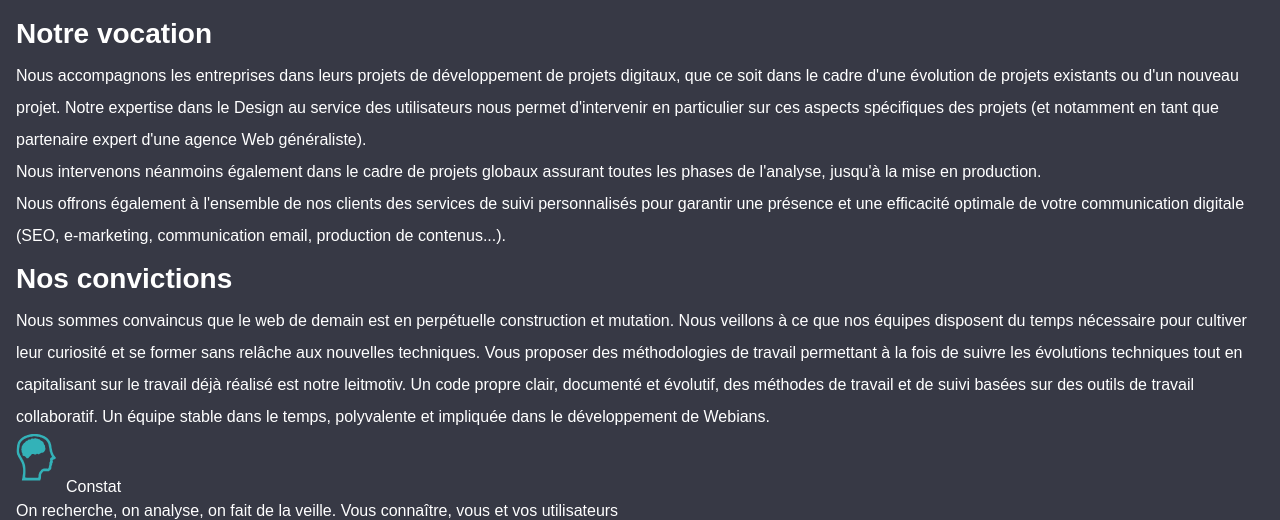
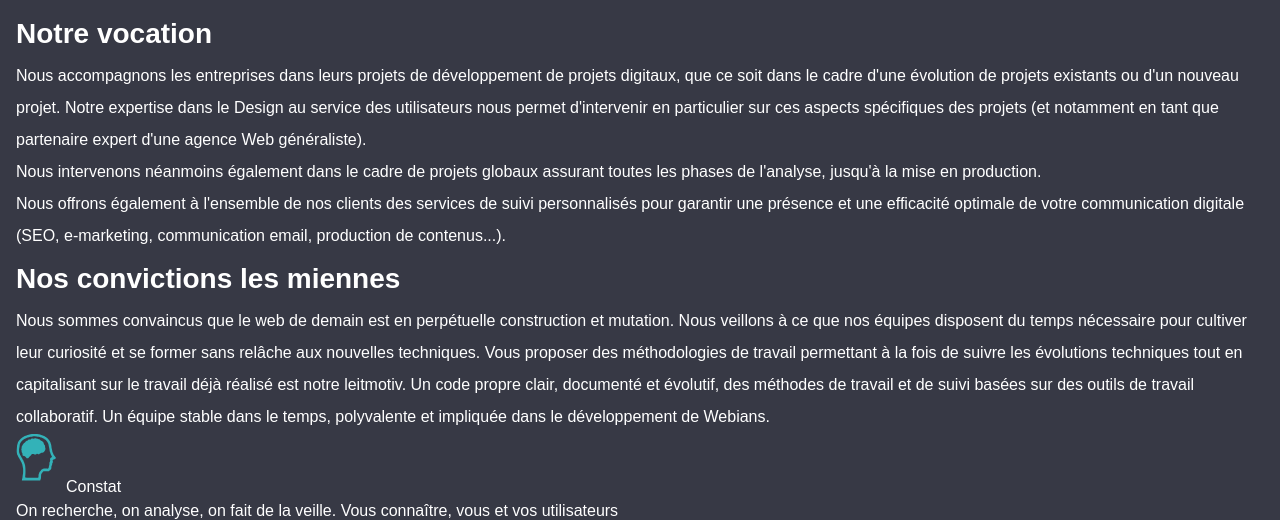
Before and after one commit to ismallwood/webians-proto, a plain HTML site: page metiers.html in a window 1280 px wide. Shown: the part 253-773 px from the top of the page. Drawn offline with nearby package versions, Linux system fonts and the light colour scheme.

Commit message:
test update contenu alain
changement de titre

```diff
--- a/metiers.html
+++ b/metiers.html
@@ -51,7 +51,7 @@
         <p>Nous intervenons néanmoins également dans le cadre de projets globaux assurant toutes les phases de l'analyse, jusqu'à la mise en production. </p>
         <p>Nous offrons également à l'ensemble de nos clients des services de suivi personnalisés pour garantir une présence et une efficacité optimale de votre communication digitale (SEO, e-marketing, communication email, production de contenus...).</p>
 
-      <h2>Nos convictions</h2>
+      <h2>Nos convictions les miennes</h2>
 
         <p>Nous sommes convaincus que le web de demain est en perpétuelle construction et mutation. Nous veillons à ce que nos équipes disposent du temps nécessaire pour cultiver leur curiosité et se former sans relâche aux nouvelles techniques. Vous proposer des méthodologies de travail permettant à la fois de suivre les évolutions techniques tout en capitalisant sur le travail déjà réalisé est notre leitmotiv. Un code propre clair, documenté et évolutif, des méthodes de travail et de suivi basées sur des outils de travail collaboratif. Un équipe stable dans le temps, polyvalente et impliquée dans le développement de Webians.</p>
 
```
